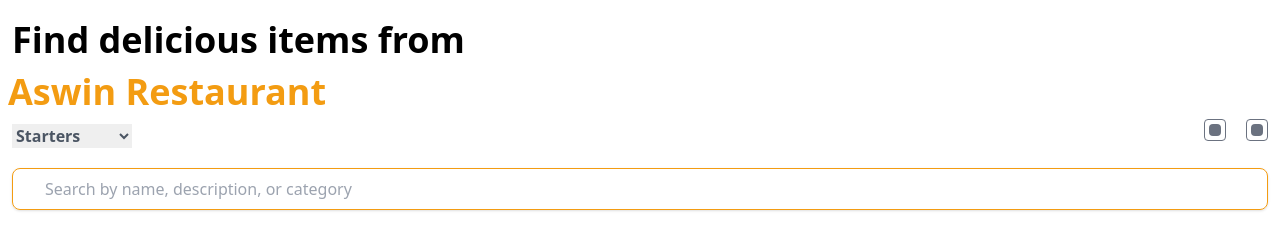
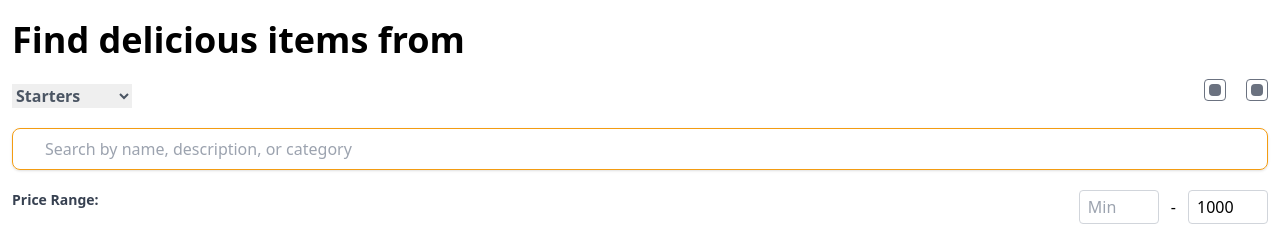
Before and after one commit to aadheil/menucard, a React (Create React App) app: page /digital-menus in a window 1280 px wide. Shown: the top 226 px of the page. Built offline with nearby package versions, Linux system fonts and the light colour scheme; no server answers; some icons are missing.

Commit message:
added rest name

```diff
--- a/src/Home/Home.jsx
+++ b/src/Home/Home.jsx
@@ -146,7 +146,7 @@
     <div className='flex justify-center bg-white min-h-screen w-full'>
       <div className='flex flex-col w-full pb-20'>
         <div><h5 className='px-3 pt-5 pb-3 font-bold text-4xl'>Find delicious items from</h5></div>
-        <div><h5 className='px-2 font-bold text-4xl text-[#F39C12]'>Aswin Restaurant</h5></div>
+        <div><h5 className='px-2 font-bold text-4xl text-[#F39C12]'>{restaurantName}</h5></div>
 
         <div className='flex flex-row px-3 items-center justify-between'>
           <div className='flex gap-2 pt-3 font-bold items-center text-gray-600'>
```
